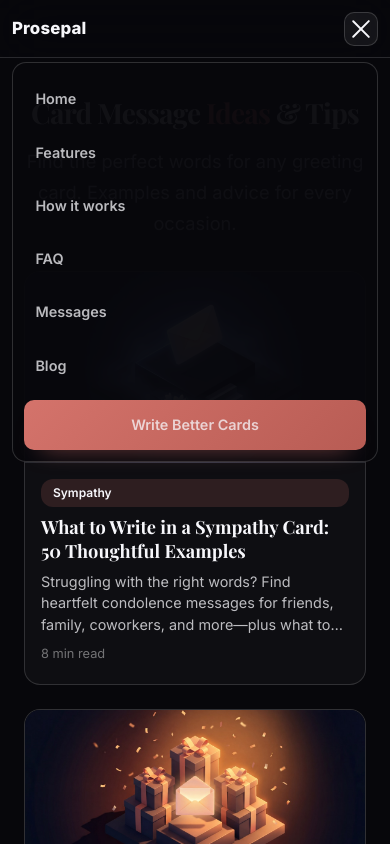
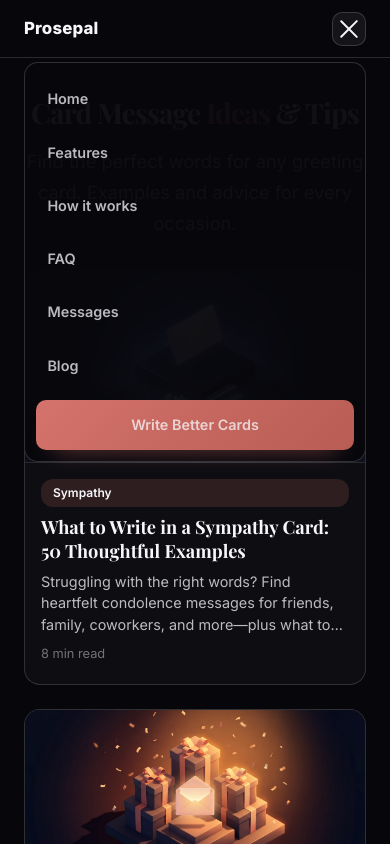
Before and after one commit to jarrydaubert/prosepal-web, a website: page public/blog/index.html in a window 390 px wide. Both pictures are taken after a click on the button "Toggle menu". Shown: the top 844 px of the page. Drawn offline with nearby package versions, Linux system fonts and the light colour scheme; a web font is replaced by a local one.

Commit message:
fix: align mobile nav and content gutters across pages

```diff
--- a/public/css/blog.css
+++ b/public/css/blog.css
@@ -192,8 +192,8 @@ a:focus-visible { outline: 2px solid var(--md-primary); outline-offset: 2px; bor
   display: flex;
   position: fixed;
   top: 3.9rem;
-  left: 0.75rem;
-  right: 0.75rem;
+  left: 1.5rem;
+  right: 1.5rem;
   background: rgba(8, 8, 12, 0.96);
   z-index: 99;
   padding: 0.7rem;
@@ -742,7 +742,7 @@ footer {
   }
 
   .header-content {
-    padding: 0.72rem 0.75rem;
+    padding: 0.72rem 1.5rem;
   }
 
   .header-links,
--- a/public/css/content.css
+++ b/public/css/content.css
@@ -190,8 +190,8 @@ a:focus-visible { outline: 2px solid var(--md-primary); outline-offset: 2px; bor
   display: flex;
   position: fixed;
   top: 3.9rem;
-  left: 0.75rem;
-  right: 0.75rem;
+  left: 1.5rem;
+  right: 1.5rem;
   background: rgba(8, 8, 12, 0.96);
   z-index: 99;
   padding: 0.7rem;
@@ -412,7 +412,7 @@ footer {
 /* Responsive */
 @media (max-width: 768px) {
   .nav {
-    padding: 0.72rem 0.75rem;
+    padding: 0.72rem 1.5rem;
   }
 
   .nav-links {
--- a/public/css/home.css
+++ b/public/css/home.css
@@ -266,8 +266,8 @@ html {
 .home-vnext .mobile-menu {
   position: fixed;
   top: 3.9rem;
-  left: 0.75rem;
-  right: 0.75rem;
+  left: 1.5rem;
+  right: 1.5rem;
   z-index: 195;
   border-radius: var(--radius-md);
   border: 1px solid var(--border-soft);
@@ -1107,7 +1107,7 @@ section + section {
 
 @media (max-width: 768px) {
   .home-vnext .nav-inner {
-    padding: 0.72rem 0.75rem;
+    padding: 0.72rem 1.5rem;
   }
 }
 
--- a/public/css/messages.css
+++ b/public/css/messages.css
@@ -200,8 +200,8 @@ a:focus-visible {
   display: flex;
   position: fixed;
   top: 3.9rem;
-  left: 0.75rem;
-  right: 0.75rem;
+  left: 1.5rem;
+  right: 1.5rem;
   background: rgba(8, 8, 12, 0.96);
   z-index: 99;
   padding: 0.7rem;
@@ -683,7 +683,7 @@ footer {
   }
 
   .header-content {
-    padding: 0.72rem 0.75rem;
+    padding: 0.72rem 1.5rem;
   }
 
   .header-links,
```
